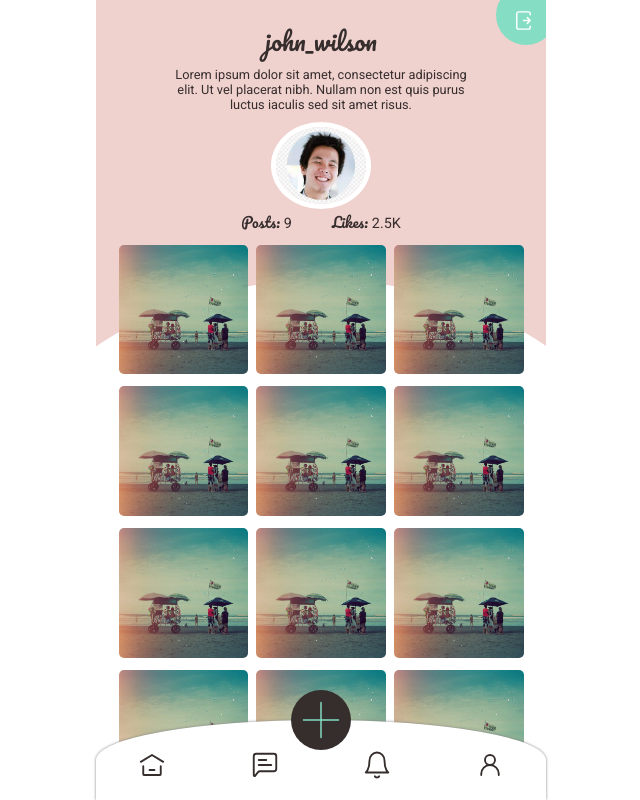
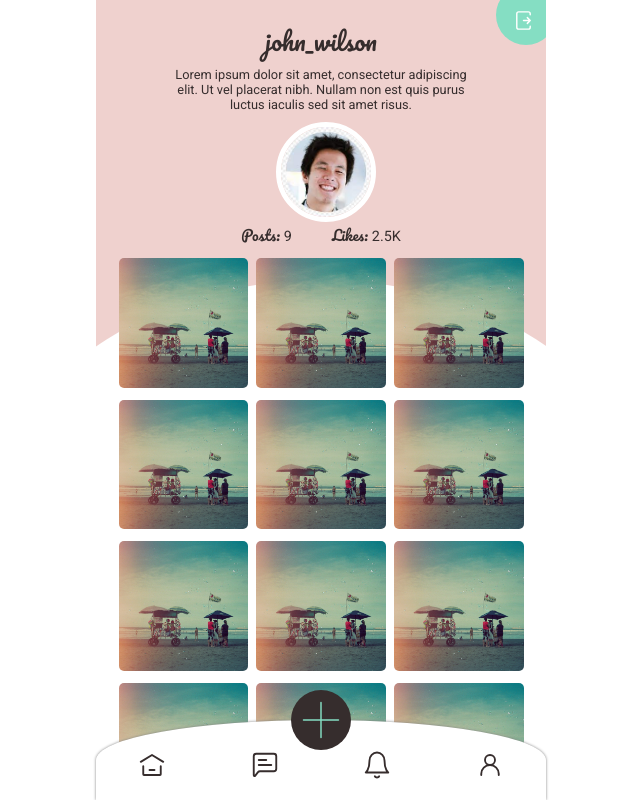
Before and after one commit to mdart86/Pixello, a React (Create React App) app: page /profile in a window 1280 px wide. Shown: the whole page, without its empty margins (319-959 px from the left). Built offline with nearby package versions, Linux system fonts and the light colour scheme.

Commit message:
fixed avatar (returned it to a perfect circle)

```diff
--- a/src/components/Profile.js
+++ b/src/components/Profile.js
@@ -14,7 +14,9 @@ export const Profile = () => {
             <ProfileContainer>
                 <Username>john_wilson</Username>
                 <Caption>Lorem ipsum dolor sit amet, consectetur adipiscing elit. Ut vel placerat nibh. Nullam non est quis purus luctus iaculis sed sit amet risus.</Caption>
-                <Avatar src={profilePicture} alt="profile picture"/>
+                <AvatarContainer>
+                    <Avatar src={profilePicture} alt="profile picture"/>
+                </AvatarContainer>
                 <Summary>
                     <Count><Cursive>Posts: </Cursive>9</Count>
                     <Count><Cursive>Likes: </Cursive>2.5K</Count>
@@ -92,11 +94,17 @@ const Caption = styled.p`
     width: 70%;
 `
 
-const Avatar = styled.img`
+const AvatarContainer = styled.div`
     width: 90px;
     height: 90px;
+    margin: 0 auto;
+    margin-bottom: 10px;
+`
+
+const Avatar = styled.img`
+    width: 100%;
+    height: 100%;
     object-fit: cover;
-    margin: 0 auto;
     border-radius: 50%;
     border: 5px solid var(--white);
 `
```
